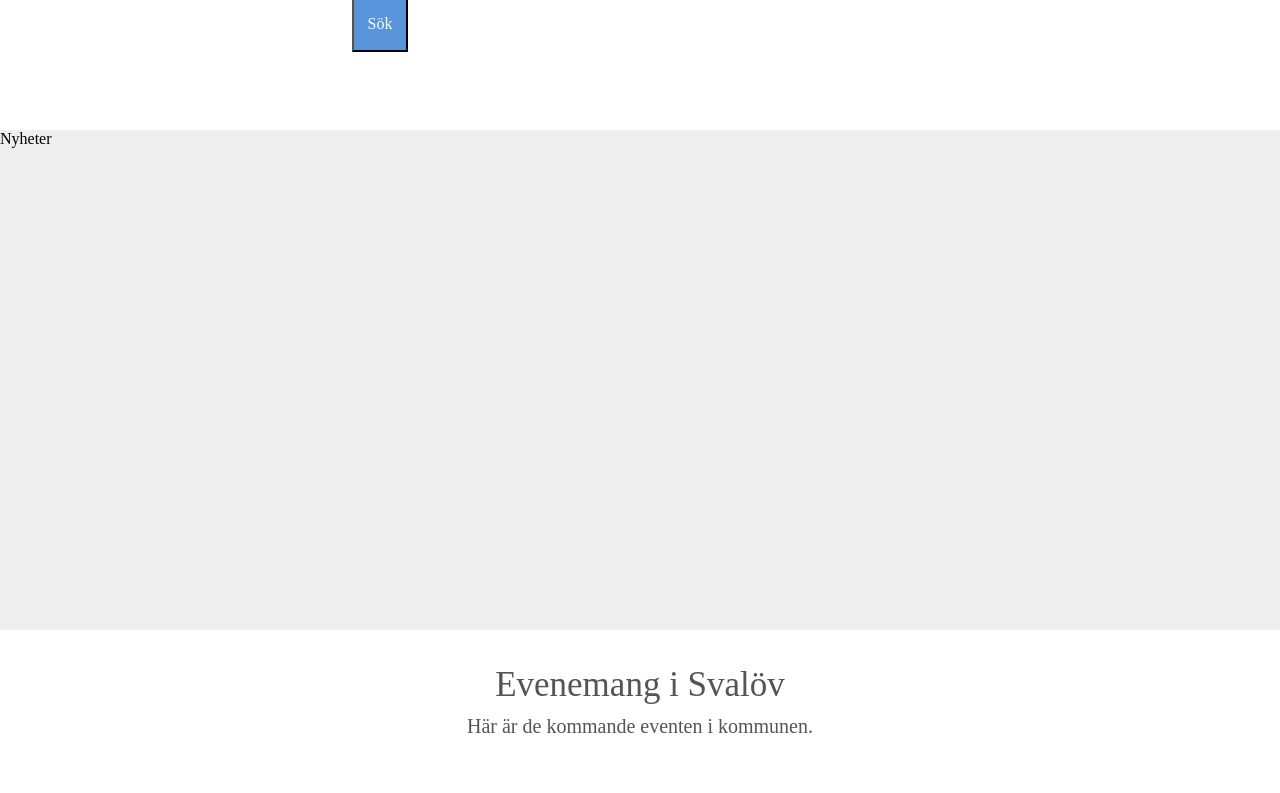
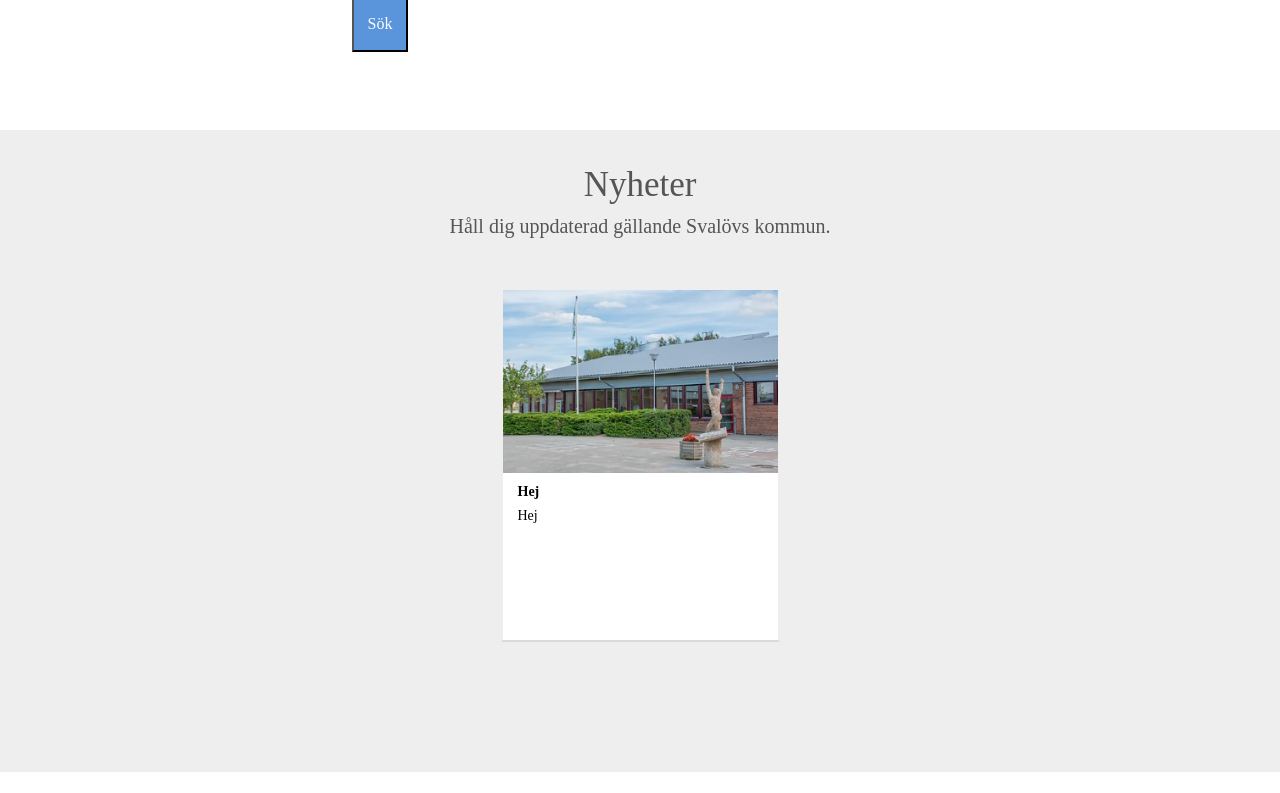
Before and after one commit to fluffyshark/kommun, a React (Create React App) app: page / in a window 1280 px wide. Shown: the part 740-1533 px from the top of the page. Built offline with nearby package versions, Linux system fonts and the light colour scheme.

Commit message:
Started on news section

```diff
--- a/src/BigTopic.js
+++ b/src/BigTopic.js
@@ -1,6 +1,6 @@
 import React from 'react';
 import './css/bigTopic.css'
-
+import billeshogskolan from './img/billeshogskolan.png';
 
 class BigTopic extends React.Component {
 
@@ -8,9 +8,30 @@ class BigTopic extends React.Component {
 
   render(){
     return(
-      <div className="bigtopic_text" >
-        Nyheter
+    <div className="bigtopic-container">
+      <div className="bigtopic_top_section">
+        <p className="bigtopic_title">Nyheter</p>
+        <p className="bigtopic_subtext">Håll dig uppdaterad gällande Svalövs kommun.</p>
       </div>
+
+
+      <div className="bigtopic_bottom_section">
+        <div className="bigtopic_bottom_section_container">
+
+              <div className="bigtopic_topic_box">
+                <div className="bigtopic_item_box_image_container">
+                    <img className="bigtopic_billeshogskolan" src={billeshogskolan} alt="billeshogskolan" />
+                </div>
+                <div className="searchbar_item_box_text_container">
+                    <h4>Hej</h4>
+                    <p>Hej</p>
+                </div>
+              </div>
+
+        </div>
+      </div>
+
+    </div>
 
     );
   }
--- a/src/Searchbar.js
+++ b/src/Searchbar.js
@@ -57,7 +57,7 @@ class Searchbar extends React.Component {
 
 
         <div className="grid_centering" style={this.state.dispayResults}>
-          <div className="grid-container ">
+          <div className="grid-container">
 
               {filteredSearch.map((search) => {
                 return <SearchResults search={search} key={search.id}/>
--- a/src/css/BigTopic.css
+++ b/src/css/BigTopic.css
@@ -1,7 +1,14 @@
-.bigtopic_text {
+.bigtopic_container {
+  height:100%;
   width:100%;
-  height:500px;
-  background:blue;
+  float:left;
+  background:#eeeeee;
+}
+
+.bigtopic_top_section {
+  width:100%;
+  height:100%;
+  background:#eeeeee;
   float:left;
 }
 
@@ -14,3 +21,55 @@
   }
 
 }
+
+.bigtopic_title {
+  font-family: 'AvenirNext-medium';
+  color:#555555;
+  font-size: 35px;
+  text-align: center;
+  width:100%;
+  margin-bottom:-10px;
+}
+
+.bigtopic_subtext {
+  font-family: 'AvenirNext-medium';
+  color:#555555;
+  font-size:20px;
+  text-align: center;
+}
+
+.bigtopic_bottom_section {
+  width:100%;
+  height:100%;
+  float:left;
+  background:#eeeeee;
+  padding-top: 30px;
+  padding-bottom: 130px;
+}
+
+.bigtopic_bottom_section_container {
+  width:70%;
+  height:100%;
+  margin:auto;
+}
+
+
+.bigtopic_item_box_image_container {
+  font-family: 'AvenirNext-regular';
+  font-size: 14px;
+}
+
+.bigtopic_billeshogskolan {
+  width:275px;
+}
+
+.bigtopic_topic_box{
+
+  border: 2px solid #eeeeee;
+  border-bottom-color: #d9d9d9;
+  height: 350px;
+  max-width: 275px;
+  text-align: left;
+  margin:auto;
+  background:white;
+}
```
